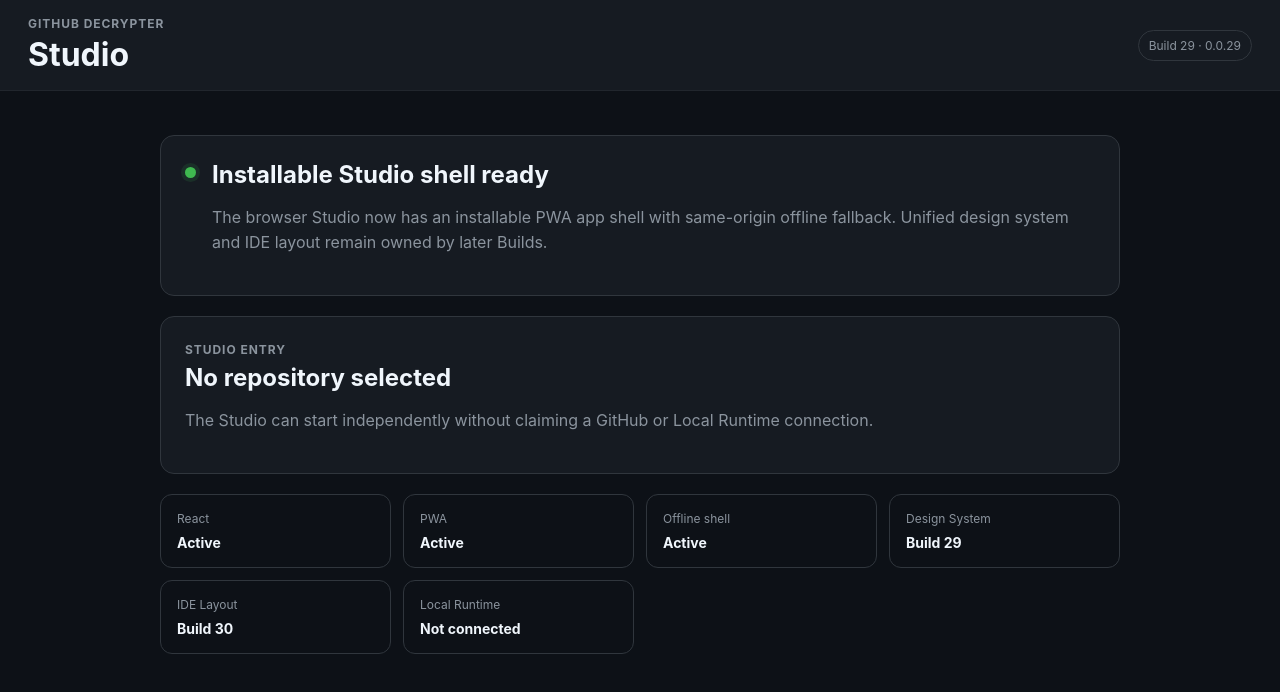
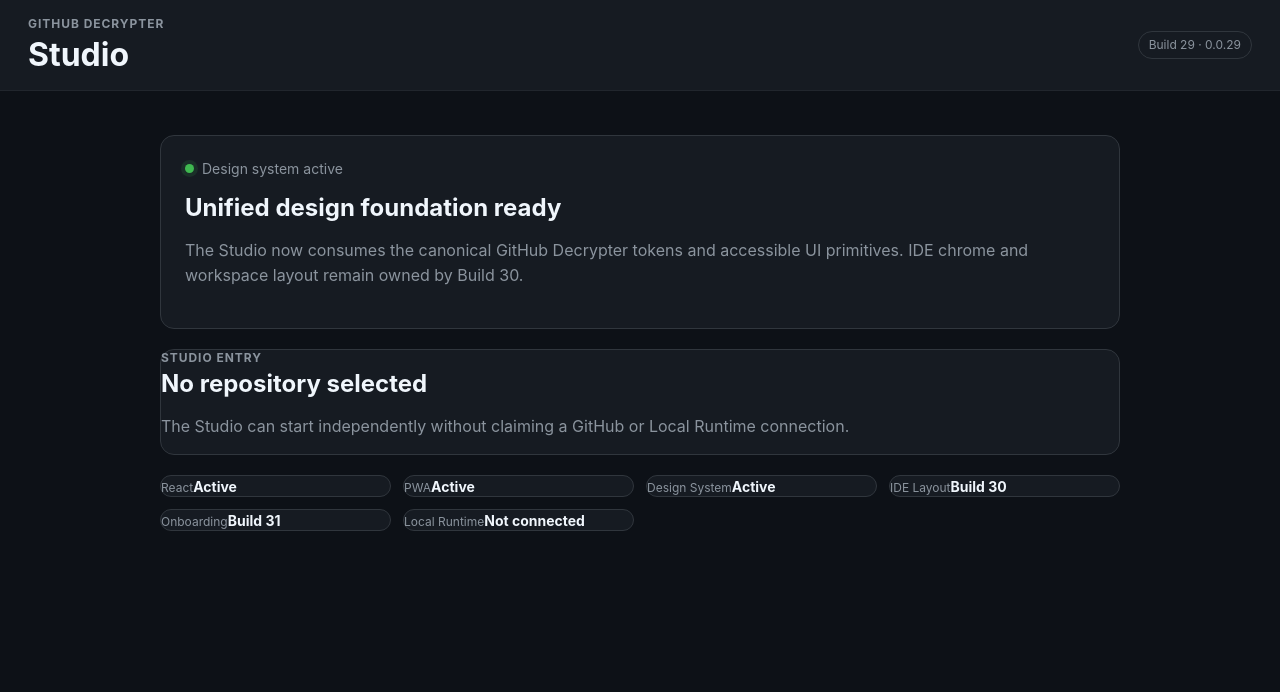
Before and after one commit to rhashiki/github-decrypter, a React (Vite) app in the folder apps/studio/: page / in a window 1280 px wide. Shown: the top 692 px of the page. Built offline with nearby package versions, Linux system fonts and the light colour scheme.

Commit message:
feat(build29): migrate Studio shell to canonical UI primitives

```diff
--- a/apps/studio/src/App.tsx
+++ b/apps/studio/src/App.tsx
@@ -1,3 +1,4 @@
+import { Badge, Card, SectionHeading, Stack, Status } from '@github-decrypter/ui';
 import { useMemo } from 'react';
 import { parseStudioLaunchContext, STUDIO_BUILD, STUDIO_VERSION } from './studio-context.js';
 
@@ -5,79 +6,83 @@
   const launch = useMemo(() => parseStudioLaunchContext(window.location.search), []);
 
   return (
-    <div className="studio-shell" data-build={STUDIO_BUILD}>
+    <div className="studio-shell" data-build={STUDIO_BUILD} data-gd-theme="dark">
       <header className="studio-header">
-        <div>
-          <p className="eyebrow">GitHub Decrypter</p>
+        <SectionHeading eyebrow="GitHub Decrypter">
           <h1>Studio</h1>
-        </div>
-        <span className="build-badge">Build {STUDIO_BUILD} · {STUDIO_VERSION}</span>
+        </SectionHeading>
+        <Badge>Build {STUDIO_BUILD} · {STUDIO_VERSION}</Badge>
       </header>
 
       <main className="studio-main">
-        <section className="foundation-card" aria-labelledby="foundation-title">
-          <div className="status-dot" aria-hidden="true" />
+        <Card className="studio-card foundation-card" role="region" aria-labelledby="foundation-title">
+          <Stack gap="lg">
+            <Status tone="success" label="Design system active" />
             <div>
-            <h2 id="foundation-title">Installable Studio shell ready</h2>
+              <h2 id="foundation-title">Unified design foundation ready</h2>
               <p>
-              The browser Studio now has an installable PWA app shell with same-origin offline fallback.
-              Unified design system and IDE layout remain owned by later Builds.
+                The Studio now consumes the canonical GitHub Decrypter tokens and accessible UI primitives.
+                IDE chrome and workspace layout remain owned by Build 30.
               </p>
             </div>
-        </section>
+          </Stack>
+        </Card>
 
         {launch.kind === 'repository' ? (
-          <section className="repository-card" aria-labelledby="repository-title">
-            <p className="eyebrow">Repository handoff</p>
+          <Card className="studio-card" role="region" aria-labelledby="repository-title">
+            <SectionHeading eyebrow="Repository handoff">
               <h2 id="repository-title">{launch.repository.fullName}</h2>
+            </SectionHeading>
             <p>The public repository identity was validated locally from the Studio launch parameters.</p>
             <a href={launch.repository.githubUrl} target="_blank" rel="noreferrer">
               View repository on GitHub
             </a>
-          </section>
+          </Card>
         ) : null}
 
         {launch.kind === 'invalid' ? (
-          <section className="warning-card" role="status" aria-labelledby="launch-warning-title">
-            <p className="eyebrow">Launch context rejected</p>
+          <Card className="studio-card" tone="warning" role="status" aria-labelledby="launch-warning-title">
+            <SectionHeading eyebrow="Launch context rejected">
               <h2 id="launch-warning-title">Repository handoff was not accepted</h2>
+            </SectionHeading>
             <p>{launch.reason}</p>
-          </section>
+          </Card>
         ) : null}
 
         {launch.kind === 'empty' ? (
-          <section className="empty-card" aria-labelledby="empty-title">
-            <p className="eyebrow">Studio entry</p>
+          <Card className="studio-card" role="region" aria-labelledby="empty-title">
+            <SectionHeading eyebrow="Studio entry">
               <h2 id="empty-title">No repository selected</h2>
+            </SectionHeading>
             <p>The Studio can start independently without claiming a GitHub or Local Runtime connection.</p>
-          </section>
+          </Card>
         ) : null}
 
-        <section className="boundary-grid" aria-label="Build 28 boundaries">
-          <article>
+        <section className="boundary-grid" aria-label="Build 29 boundaries">
+          <Card className="boundary-item">
             <span>React</span>
             <strong>Active</strong>
-          </article>
-          <article>
+          </Card>
+          <Card className="boundary-item">
             <span>PWA</span>
             <strong>Active</strong>
-          </article>
-          <article>
-            <span>Offline shell</span>
+          </Card>
+          <Card className="boundary-item">
+            <span>Design System</span>
             <strong>Active</strong>
-          </article>
-          <article>
-            <span>Design System</span>
-            <strong>Build 29</strong>
-          </article>
-          <article>
+          </Card>
+          <Card className="boundary-item">
             <span>IDE Layout</span>
             <strong>Build 30</strong>
-          </article>
-          <article>
+          </Card>
+          <Card className="boundary-item">
+            <span>Onboarding</span>
+            <strong>Build 31</strong>
+          </Card>
+          <Card className="boundary-item">
             <span>Local Runtime</span>
             <strong>Not connected</strong>
-          </article>
+          </Card>
         </section>
       </main>
     </div>
```
Lines whose indentation alone changed are shown as unchanged.
